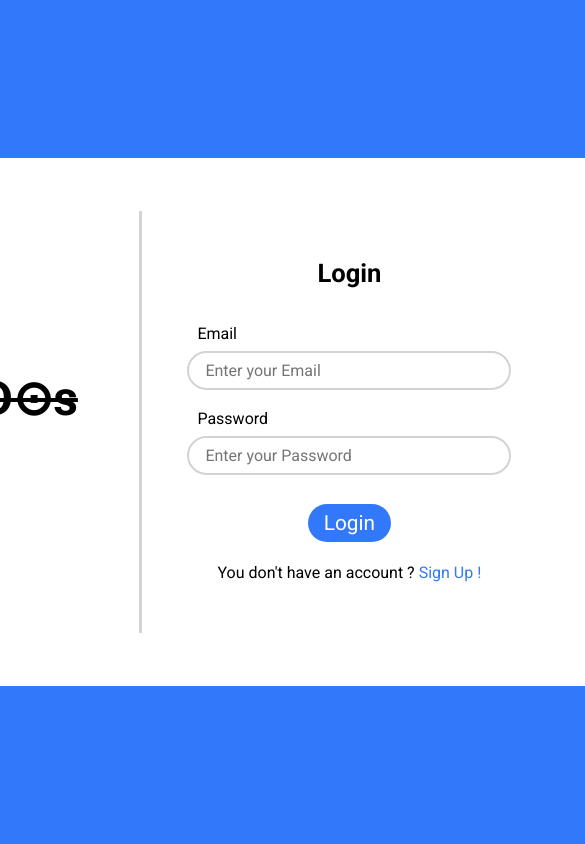
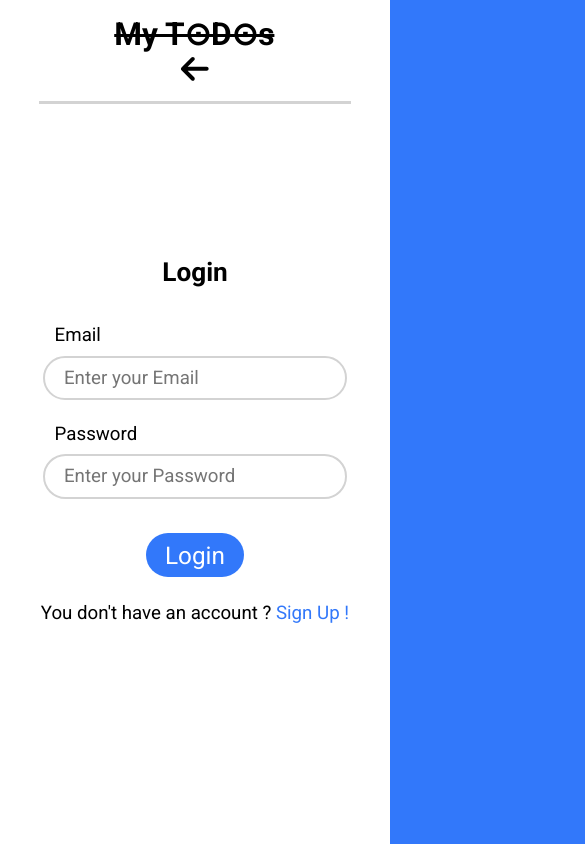
Before and after one commit to EliottAB/ToDos, a Next.js app: page /login in a window 390 px wide. Shown: the top 844 px of the page, 585 px wide, since content can reach past the window. Built offline with nearby package versions, Linux system fonts and the light colour scheme; no server answers.

Commit message:
responsive made

```diff
--- a/app/components/Header.tsx
+++ b/app/components/Header.tsx
@@ -8,7 +8,7 @@ import { HeaderLogButton } from './HeaderLogButton'
 export const Header = () => {
 
   return (
-    <header className='header'>
+    <header className='main-header'>
         <Link href={"/"}><Image src={logo} alt='ToDos Logo' className='logo'/></Link>
         <h1>My T⊙D⊙s</h1>
         <HeaderLogButton/>
--- a/app/components/Todos.tsx
+++ b/app/components/Todos.tsx
@@ -63,7 +63,6 @@ export const Todos = () => {
     loggedin
     ?
     <Fragment>
-      {modaleOpened && <AddTodoModale setModaleOpened={setModaleOpened} submitAddTodo={submitAddTodo}/>}
         {todos.length !== 0 ?
         <ul className='todos'>
           {todos.map(todo =>
@@ -74,6 +73,7 @@ export const Todos = () => {
         }
 
         <button className='add-button' onClick={()=>setModaleOpened(true)}><FontAwesomeIcon icon={faPlus}/></button>
+        <div className="between-lists"></div>
 
         {completedTodos.length !== 0 ?
         <ul className='completed-todos'>
@@ -83,6 +83,7 @@ export const Todos = () => {
         :
         <p className='no-todo'>No Todo completed</p>
         }
+        {modaleOpened && <AddTodoModale setModaleOpened={setModaleOpened} submitAddTodo={submitAddTodo}/>}
     </Fragment>
     :
     <p className='ask-login'>Please Login or Signup to use the Todos</p>
--- a/app/context/userContext.tsx
+++ b/app/context/userContext.tsx
@@ -51,7 +51,6 @@ export const UserContext = createContext<UserContextType>({
 export function UserContextProvider({children}: {children: ReactNode}){
 
     const urlPath = usePathname()
-    console.log(urlPath)
     const [userId, setUserId] = useState("")
     const [loggedin, setLoggedin] = useState(false)
     const [userTodos, setUserTodos] = useState<TodoType[]>([])
--- a/app/css/components/loginForm.css
+++ b/app/css/components/loginForm.css
@@ -45,6 +45,7 @@
     position: relative;
     top: .5em;
     height: 1.8em;
+    min-height: 1.8em;
     display: flex;
     justify-content: center;
     align-items: center;
@@ -83,6 +84,43 @@
     animation: loading .7s infinite linear;
 }
 
+@media screen and (max-width: 920px){
+    .login-form{
+        margin-left: 0;
+    }
+}
+
+@media screen and (max-width: 650px) {
+    .login-form{
+        justify-content: center;
+        height: calc(100vh - 10em);
+        min-height: 30em;
+        margin: 2em 0 0 0;
+        font-size: 1.3em;
+    }
+
+    .login-form h2{
+        top: 0;
+        font-size: 1.4em;
+        margin-bottom: 1.4em;
+    }
+
+    .login-form input{
+        width: 14em;
+    }
+
+    .login-form label, .error-message{
+        width: 15em;
+    }
+
+    .switch-form{
+        width: 80%;
+        text-align: center;
+        margin-bottom: 3em;
+    }
+
+}
+
 @keyframes loading {
     from{
         transform: rotate(0);
--- a/app/css/components/todo.css
+++ b/app/css/components/todo.css
@@ -82,3 +82,9 @@
 .delete-button:hover{
     color: rgb(220, 70, 60);
 }
+
+@media screen and (max-width: 1080px){
+    .todo{
+        left: -1.2em;
+    }
+}
--- a/app/css/pages/login.css
+++ b/app/css/pages/login.css
@@ -1,16 +1,23 @@
+.login-container{
+    display: flex;
+    justify-content: center;
+    align-items: center;
+    width: 100%;
+    min-height: 35em;
+    height: 100vh;
+}
+
 .login-main{
+    position: relative;
     display: flex;
     justify-content: space-between;
     align-items: center;
-    position: absolute;
-    left: 50%;
-    top: 50%;
-    transform: translate(-50%, -50%);
     width: 45em;
     height: 33em;
     padding: 0 4em;
     border-radius: 2em;
     background-color: white;
+    overflow-y: scroll;
 }
 
 .login-main::before{
@@ -29,3 +36,52 @@
     font-size: 3em;
     text-decoration: line-through;
 }
+
+@media screen and (max-width: 920px){
+
+    .login-container{
+        display: initial;
+        height: auto;
+        min-height: 0;
+        width: auto;
+    }
+
+    .login-main{
+        width: 100%;
+        min-height: 100vh;
+        height: 31em;
+        border-radius: 0;
+        margin: 0;
+    }
+
+    .login-main::before{
+        left: 17em;
+    }
+
+    .back-link{
+        font-size: 2.2em;
+    }
+}
+
+@media screen and (max-width: 650px) {
+    .login-main{
+        flex-direction: column;
+        justify-content: flex-start;
+        min-height: 48em;
+        height: 100vh;
+        padding: 0;
+        font-size: 1.5em;
+    }
+
+    .login-main::before{
+        top: 7em;
+        left: 50%;
+        transform: translate(-50%);
+        height: .2em;
+        width: 80%;
+    }
+
+    .back-link{
+        margin-top: .5em;
+    }
+}
--- a/app/globals.css
+++ b/app/globals.css
@@ -22,3 +22,9 @@ a {
   color: inherit;
   text-decoration: none;
 }
+
+@media screen and (max-width: 650px){
+  body{
+    font-size: 2.4615vw;
+  }
+}
--- a/app/login/page.tsx
+++ b/app/login/page.tsx
@@ -7,6 +7,7 @@ import "../css/pages/login.css"
 
 const Login = () => {
   return (
+    <div className='login-container'>
       <main className='login-main'>
           <Link href={"/"} className='back-link'>
             <h1>My T⊙D⊙s</h1>
@@ -14,6 +15,7 @@ const Login = () => {
           </Link>
           <LoginForm/>
       </main>
+    </div>
   )
 }
 
```
Also changed, not shown: app/css/components/addTodoModale.css (+11 -0 lines), app/css/components/header.css (+20 -3 lines), app/css/pages/home.css (+74 -10 lines). Lines whose indentation alone changed are shown as unchanged.
